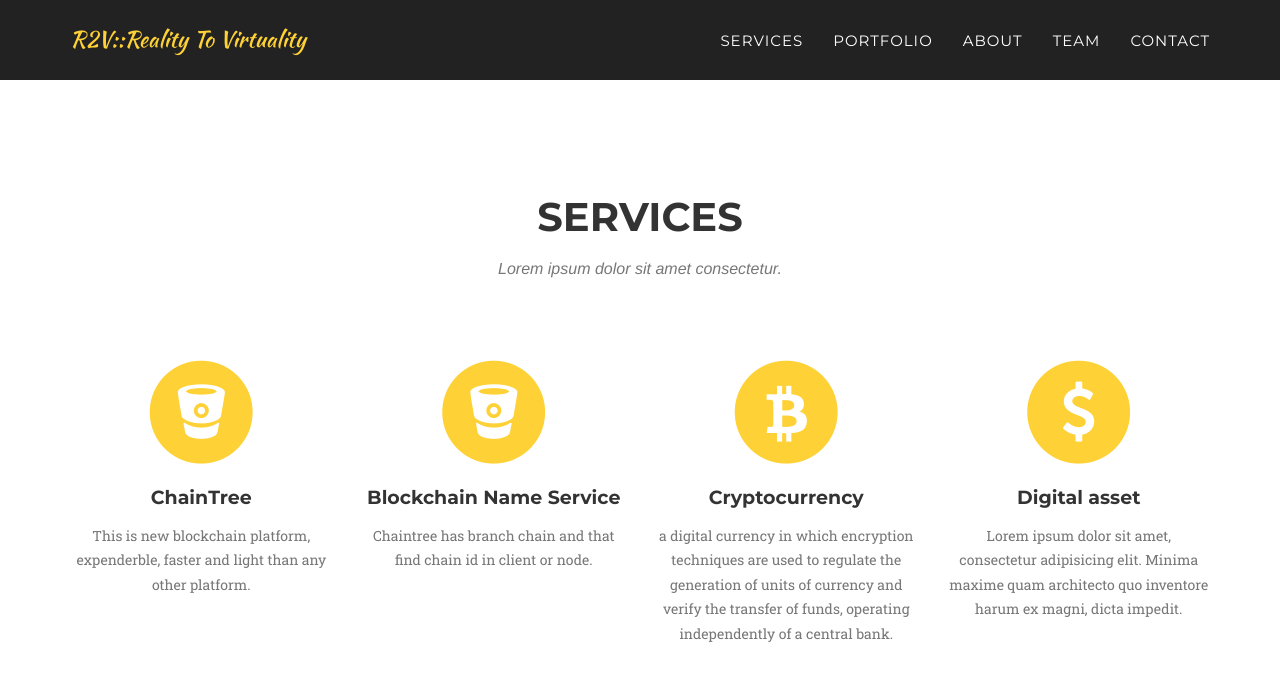
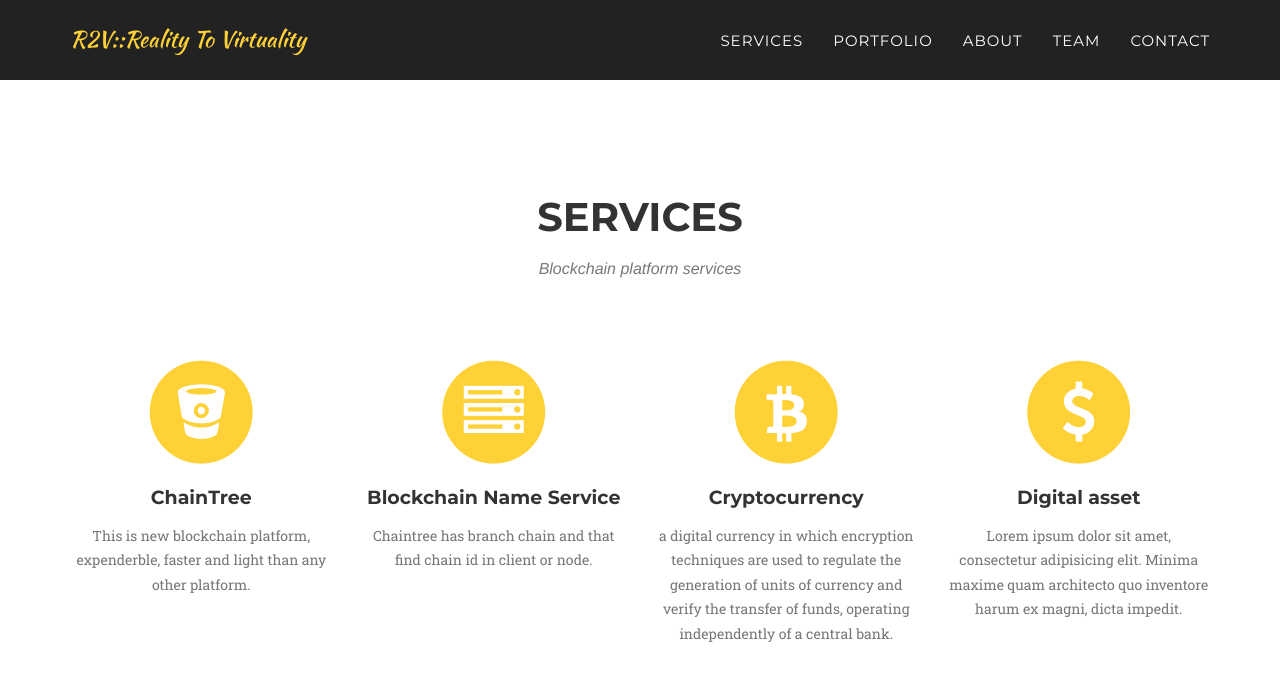
Before and after one commit to rtov/rtov.github.io, a Jekyll site: the page built from index.html, in a window 1280 px wide and 900 px high, scrolled down 858 px. Shown: the top 681 px of the window. Built offline with Jekyll 4.4.1, drawn with Linux system fonts in a browser that asks for light colours; some web fonts are replaced.

Commit message:
blockahin name services

```diff
--- a/_includes/services.html
+++ b/_includes/services.html
@@ -4,7 +4,7 @@
             <div class="row">
                 <div class="col-lg-12 text-center">
                     <h2 class="section-heading">Services</h2>
-                    <h3 class="section-subheading text-muted">Lorem ipsum dolor sit amet consectetur.</h3>
+                    <h3 class="section-subheading text-muted">Blockchain platform services</h3>
                 </div>
             </div>
             <div class="row text-center">
@@ -19,7 +19,7 @@
                 <div class="col-md-3">
                     <span class="fa-stack fa-4x">
                         <i class="fa fa-circle fa-stack-2x text-primary"></i>
-                        <i class="fa fa-bitbucket fa-stack-1x fa-inverse"></i>
+                        <i class="fa fa-server fa-stack-1x fa-inverse"></i>
                     </span>
                     <h4 class="service-heading">Blockchain Name Service</h4>
                     <p class="text-muted">Chaintree has branch chain and that find chain id in client or node.</p>
```
